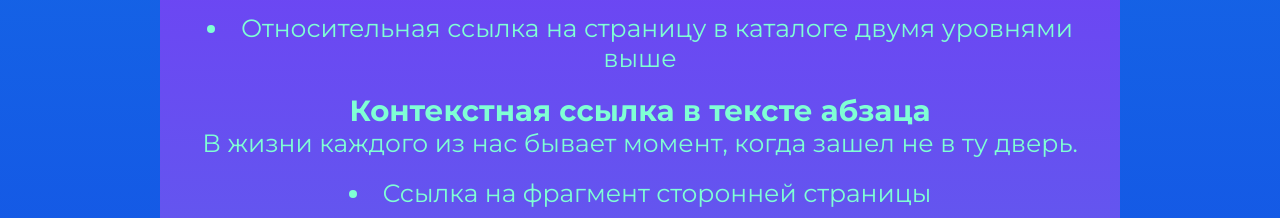
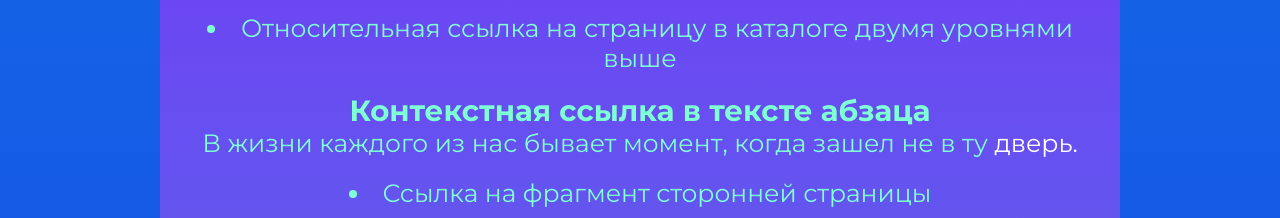
Before and after one commit to FanKirill/html2, a plain HTML site: page index.html in a window 1280 px wide. Shown: the part 960-1178 px from the top of the page. Drawn offline with Linux system fonts and the light colour scheme.

Commit message:
Update index.html

```diff
--- a/index.html
+++ b/index.html
@@ -49,7 +49,7 @@
         <li><a href="./catalog about/2 catalog/ret2.html"> Относительная ссылка на страницу в каталоге двумя уровнями выше </a></li>
         <!--13-->
         <li class="no-bullet"><h3>Контекстная ссылка в тексте абзаца</h3>
-        <p> В жизни каждого из нас бывает момент, когда зашел не в ту<a href="https://genshin.hoyoverse.com/ru" target="_blank"> дверь. </a></p></li>
+        <p> В жизни каждого из нас бывает момент, когда зашел не в ту<a href="https://genshin.hoyoverse.com/ru" target="_blank" style="color: rgb(255, 255, 255)"> дверь. </a></p></li>
         <!--14-->
         <li><a href="https://fcenter.ru/online/hardarticles/videos/40498-Videokarta_NVIDIA_GeForce_RTX_2080_SUPER_FE_esche_bystree_no_ne_dorozhe#02" target="_blank" >Ссылка на фрагмент сторонней страницы </a></li>
         <!--15-->
```
